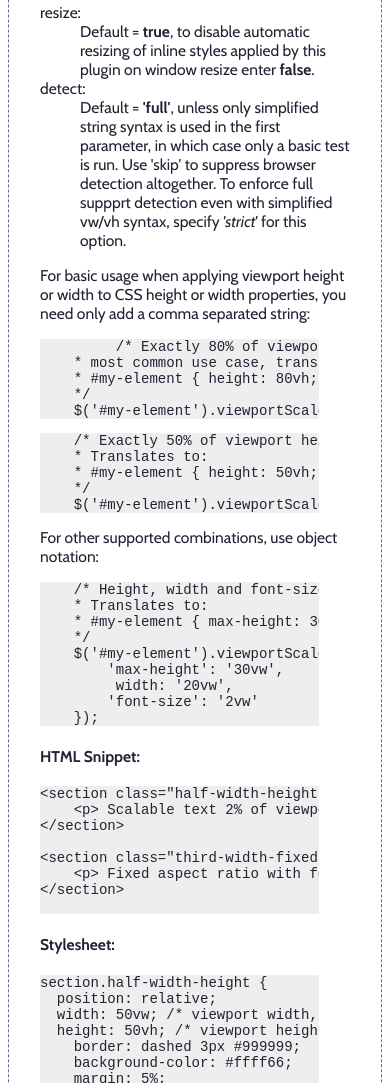
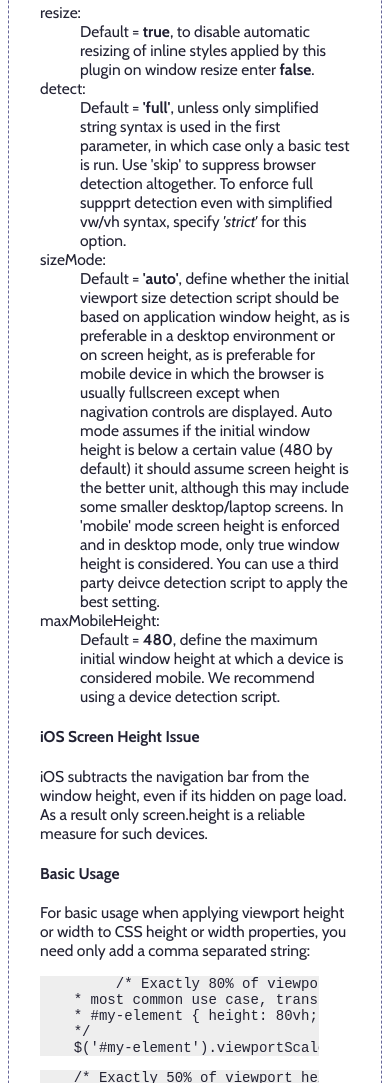
Before and after one commit to neilg63/viewportScale, a website: page demo/index.html in a window 390 px wide. Shown: the part 3117-4200 px from the top of the page. Drawn offline with nearby package versions, Linux system fonts and the light colour scheme.

Commit message:
added new options to force mobile devices to use screen.height rather than window.height

```diff
--- a/demo/index.html
+++ b/demo/index.html
@@ -289,7 +289,13 @@ article#explanation pre {
 <dl>
 	<dt>resize:</dt><dd>Default = <strong>true</strong>, to disable automatic resizing of inline styles applied by this plugin on window resize enter <strong>false</strong>.</dd>
 	<dt>detect:</dt><dd>Default = <strong>'full'</strong>, unless only simplified string syntax is used in the first parameter, in which case only a basic test is run. Use 'skip' to suppress browser detection altogether. To enforce full suppprt detection even with simplified vw/vh syntax, specify <em>'strict'</em> for this option.</dd>
+	<dt>sizeMode:</dt><dd>Default = <strong>'auto'</strong>, define whether the initial viewport size detection script should be based on application window height, as is preferable in a desktop environment or on screen height, as is preferable for mobile device in which the browser is usually fullscreen except when nagivation controls are displayed. Auto mode assumes if the initial window height is below a certain value (480 by default) it should assume screen height is the better unit, although this may include some smaller desktop/laptop screens. In 'mobile' mode screen height is enforced and in desktop mode, only true window height is considered. You can use a third party deivce  detection script to apply the best setting.</dd>
+	<dt>maxMobileHeight:</dt><dd>Default = <strong>480</strong>, define the maximum initial window height at which a device is considered mobile. We recommend using a device detection script.</dd>
 </dl>
+
+<h4>iOS Screen Height Issue</h4>
+<p>iOS subtracts the navigation bar from the window height, even if its hidden on page load. As a result only screen.height is a reliable measure for such devices.</p>
+<h4>Basic Usage</h4>
 <p>For basic usage when applying viewport height or width to CSS height or width properties, you need only add a comma separated string:</p>
 
 <pre>
@@ -428,7 +434,6 @@ $('section.third-width-fixed-aspect').viewportScale({
 <script>
 
 	$(function() {
-
 		var prevW = 0;
 
 		var calcSizes = $('.calc-size'),numCalcSizes = calcSizes.length
@@ -457,7 +462,7 @@ $('section.third-width-fixed-aspect').viewportScale({
 			calcFontSizes();
 
 
- 		 $('.quarter-width-height').viewportScale({
+ 		 var s = $('.quarter-width-height').viewportScale({
  			 height: '25vw',
  			 width: '25vw'
  		 });
```
